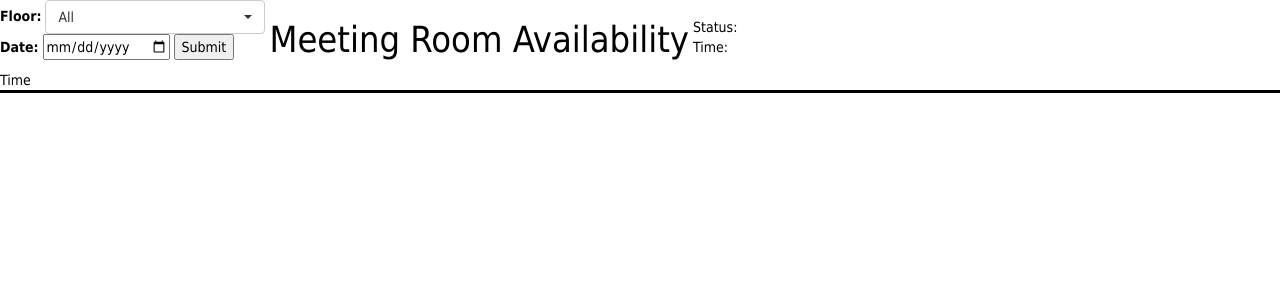
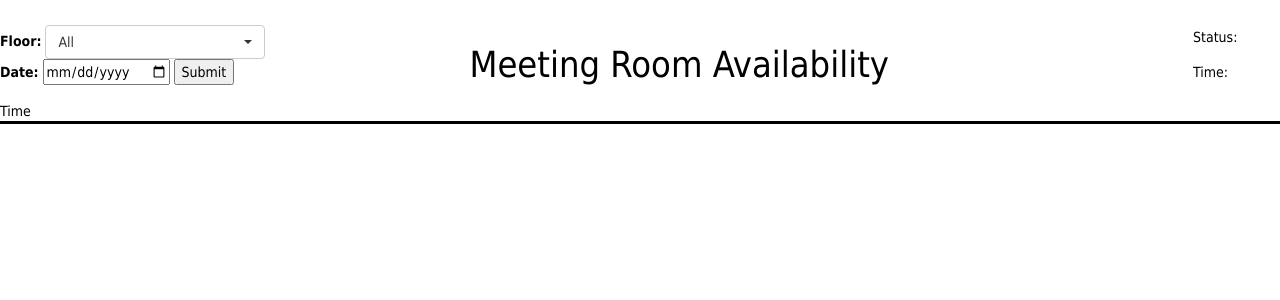
Before and after one commit to Wynndow/meeting_room_project, a Flask app: template app/templates/index.html in a window 1280 px wide; the page is wider, and only the part inside the window is pictured. Shown: the top 300 px of that part. Run offline with Flask 2, Linux system fonts and the light colour scheme; the template is opened without the code that fills it, so the values that code supplies are empty; parts of the project's set-up code (start-up, migrations or seed data) failed here and were passed over; some libraries are stand-ins or nearby versions.

Commit message:
Neaten up header bar

```diff
--- a/app/templates/index.html
+++ b/app/templates/index.html
@@ -22,16 +22,26 @@
         <input type="submit" value="Submit" />
       </div>
     </form>
-    <div class="header-contents">
+    <div class="header-contents" style="padding-left: 200px">
       <h1>Meeting Room Availability</h1>
     </div>
-    <div class="header-contents">
-      <div>
-        Status: <span id="header-status"></span>
-      </div>
-      <div>
-        Time: <span id="header-time"></span>
-      </div>
+    <div class="header-contents" style="margin-top: 20px; margin-bottom: 10px; padding-left:300px">
+      <section>
+        <div class="header-contents">
+          <h5>Status:</h5>
+        </div>
+        <div class="header-contents">
+          <h5><span id="header-status"></span></h5>
+        </div>
+      </section>
+      <section>
+        <div class="header-contents">
+          <h5>Time:</h5>
+        </div>
+        <div class="header-contents">
+          <h5><span id="header-time"></span></h5>
+        </div>
+      </section>
     </div>
   </div>
   <div class='room-name-container'>
```
